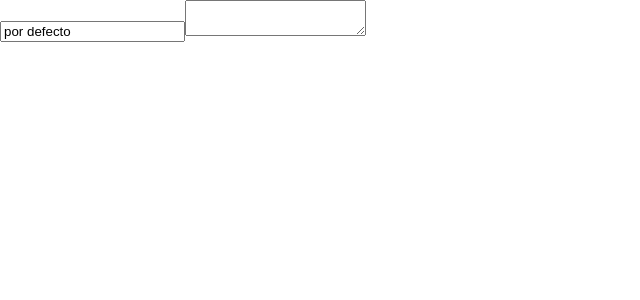
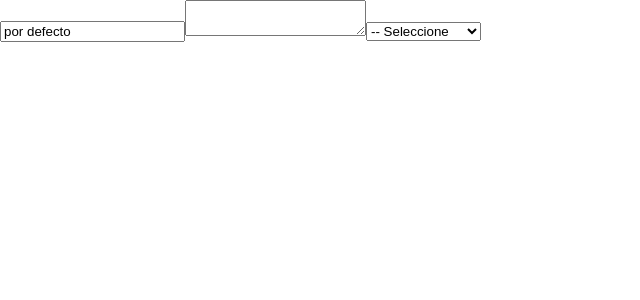
Before and after one commit to saureth/carrito-compras, a React (Create React App) app in the folder forms/: page / in a window 1280 px wide. Shown: the top 300 px of the page, without its empty margins (0-640 px from the left). Built offline with nearby package versions, Linux system fonts and the light colour scheme.

Commit message:
Clase 71

```diff
--- a/forms/src/App.js
+++ b/forms/src/App.js
@@ -2,7 +2,7 @@ import { useState } from "react"
 
 const App = () => {
 
-    const [value, setValue] = useState({ normal: 'por defecto', texto: ''});
+    const [value, setValue] = useState({ normal: 'por defecto', texto: '', select: ''});
 
     const handleChange = (e) => {
         setValue( (state) => ({
@@ -16,6 +16,15 @@ const App = () => {
             {value.length < 5 ? <span> longitud mínima de 5 </span> : null}
             <input type='text' name='normal' value={value.normal} onChange={handleChange} />
             <textarea name='texto' onChange={handleChange} value={value.texto} />
+
+            <select value={value.select} name='select' onChange={handleChange}>
+                <option value=''> -- Seleccione </option>
+                <option value='chanchofeliz'> Chancho feliz </option>
+                <option value='chanchitofeliz'> Chanchito feliz </option>
+                <option value='chanchitotriste'> Chanchito triste </option>
+                <option value='felipe'> Felipe </option>
+            </select>
+
         </div>
     );
 }
```
